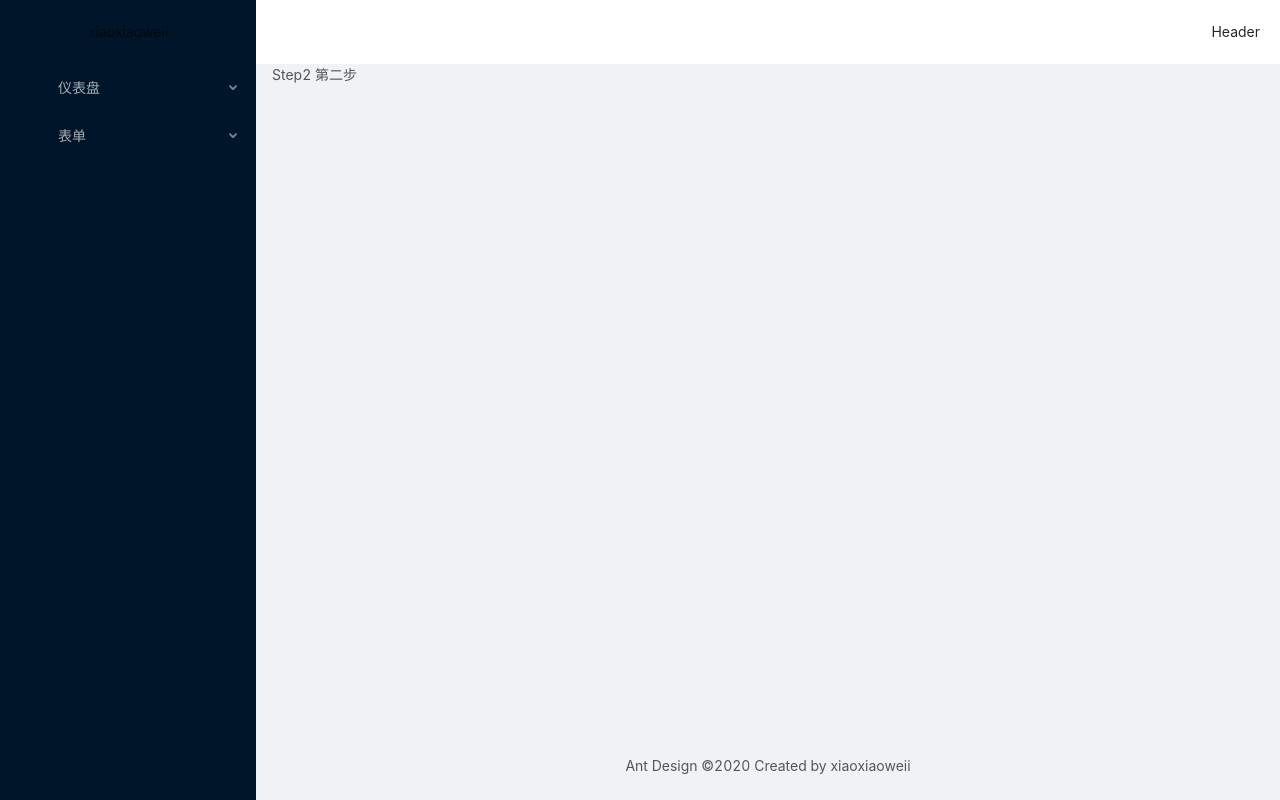
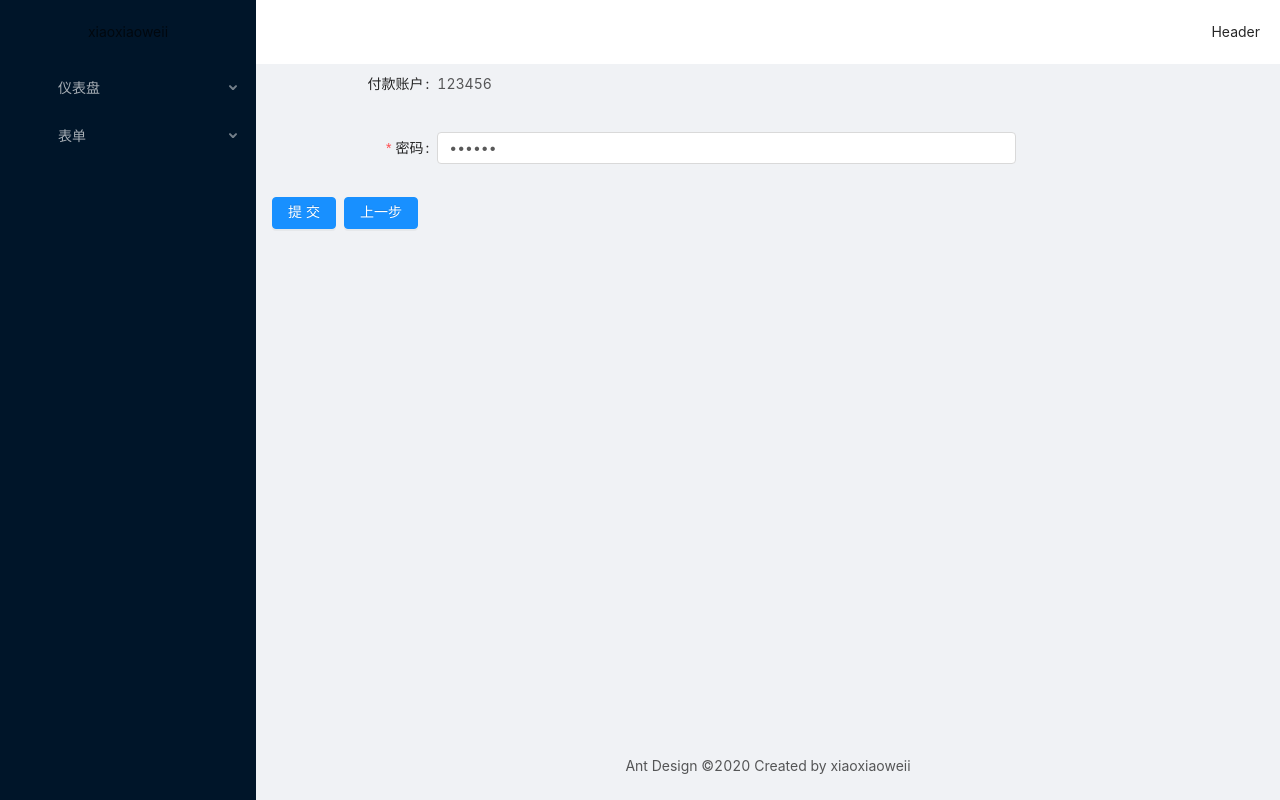
Before and after one commit to xiaoxiaoweii/ant-desigin-pro-vue, a Vue app: page /form/step-form/confirm in a window 1280 px wide. Built offline with nearby package versions, Linux system fonts and the light colour scheme.

Commit message:
创建分步表单

```diff
--- /dev/null
+++ b/mock/form.js
@@ -0,0 +1,14 @@
+// 根据请求的方法返回值
+function chart(method) {
+  let res = null;
+  switch (method) {
+    case "POST":
+      res = { message: "OK" };
+      break;
+    default:
+      res = null;
+  }
+  return res;
+}
+
+module.exports = chart;
--- a/src/store/index.js
+++ b/src/store/index.js
@@ -1,11 +1,12 @@
 import Vue from "vue";
 import Vuex from "vuex";
+import form from "./modules/form";
 
 Vue.use(Vuex);
 
 export default new Vuex.Store({
   state: {},
-  mutations: {},
-  actions: {},
-  modules: {}
+  modules: {
+    form
+  }
 });
--- /dev/null
+++ b/src/store/modules/form.js
@@ -0,0 +1,36 @@
+import router from "../../router";
+import request from "../../utils/request";
+
+const state = {
+  step: {
+    payAccount: "123456"
+  }
+};
+
+const actions = {
+  async submitStepForm({ commit }, { payload }) {
+    await request({
+      url: "/api/form",
+      methods: "POST",
+      data: payload
+    });
+    commit("saveStepFormData", payload);
+    router.push("/form/step-form/result");
+  }
+};
+
+const mutations = {
+  saveStepFormData(state, { payload }) {
+    state.step = {
+      ...state.step,
+      ...payload
+    };
+  }
+};
+
+export default {
+  namespaced: true,
+  state,
+  actions,
+  mutations
+};
--- a/src/views/Forms/StepForm/Step1.vue
+++ b/src/views/Forms/StepForm/Step1.vue
@@ -1,9 +1,61 @@
 <template>
   <div>
-    Step1 第一步
+    <a-form layout="horizontal" :form="form">
+      <a-form-item
+        label="付款账户"
+        :label-col="formItemLayout.labelCol"
+        :wrapper-col="formItemLayout.wrapperCol"
+      >
+        <a-input
+          v-decorator="[
+            'payAccount',
+            {
+              initialValue: step.payAccount,
+              rules: [{ required: true, message: '请输入付款账号' }]
+            }
+          ]"
+          placeholder="请输入付款账号"
+        ></a-input>
+      </a-form-item>
+      <a-form-item>
+        <a-button type="primary" @click="handleSubmit">下一步</a-button>
+      </a-form-item>
+    </a-form>
   </div>
 </template>
 <script>
-export default {};
+export default {
+  data() {
+    this.form = this.$form.createForm(this);
+    return {
+      formItemLayout: {
+        labelCol: { span: 4 },
+        wrapperCol: { span: 14 }
+      }
+    };
+  },
+  computed: {
+    step() {
+      return this.$store.state.form.step;
+    }
+  },
+  methods: {
+    handleSubmit() {
+      // 将表单信息取出放到this中
+      const { form, $router, $store } = this;
+      form.validateFields((err, values) => {
+        // 如果表单没有报错 将数据提交到store
+        if (!err) {
+          $store.commit({
+            type: "form/saveStepFormData",
+            payload: values
+          });
+          // 提交成功 路由跳转到第二步
+          $router.push("/form/step-form/confirm");
+        }
+      });
+    }
+  }
+};
 </script>
 <style scoped></style>
--- a/src/views/Forms/StepForm/Step2.vue
+++ b/src/views/Forms/StepForm/Step2.vue
@@ -1,9 +1,76 @@
 <template>
   <div>
-    Step2 第二步
+    <a-form layout="horizontal" :form="form">
+      <a-form-item
+        label="付款账户"
+        :label-col="formItemLayout.labelCol"
+        :wrapper-col="formItemLayout.wrapperCol"
+      >
+        {{ step.payAccount }}
+      </a-form-item>
+      <a-form-item
+        label="密码"
+        :label-col="formItemLayout.labelCol"
+        :wrapper-col="formItemLayout.wrapperCol"
+      >
+        <a-input
+          v-decorator="[
+            'password',
+            {
+              initialValue: step.payAccount,
+              rules: [{ required: true, message: '请输入付款密码' }]
+            }
+          ]"
+          type="password"
+          placeholder="请输入付款密码"
+        ></a-input>
+      </a-form-item>
+      <a-form-item>
+        <a-button type="primary" @click="handleSubmit">提交</a-button>
+        <a-button style="margin-left: 8px" type="primary" @click="onPrev"
+          >上一步</a-button
+        >
+      </a-form-item>
+    </a-form>
   </div>
 </template>
 <script>
-export default {};
+export default {
+  data() {
+    this.form = this.$form.createForm(this);
+    return {
+      formItemLayout: {
+        labelCol: { span: 4 },
+        wrapperCol: { span: 14 }
+      }
+    };
+  },
+  computed: {
+    step() {
+      return this.$store.state.form.step;
+    }
+  },
+  methods: {
+    // 返回上一步
+    onPrev() {
+      this.$router.push("/form/step-form/info");
+    },
+    handleSubmit() {
+      // 将表单信息取出放到this中
+      const { form, $router, $store, step } = this;
+      form.validateFields((err, values) => {
+        // 如果表单没有报错 将数据提交到store
+        if (!err) {
+          $store.dispatch({
+            type: "form/submitStepForm",
+            payload: { ...step, ...values }
+          });
+          // 提交成功 路由跳转到第二步
+          $router.push("/form/step-form/confirm");
+        }
+      });
+    }
+  }
+};
 </script>
 <style scoped></style>
--- a/src/views/Forms/StepForm/Step3.vue
+++ b/src/views/Forms/StepForm/Step3.vue
@@ -1,6 +1,6 @@
 <template>
   <div>
-    Step3 第三步
+    操作成功, 预计两小时到账
   </div>
 </template>
 <script>
```
